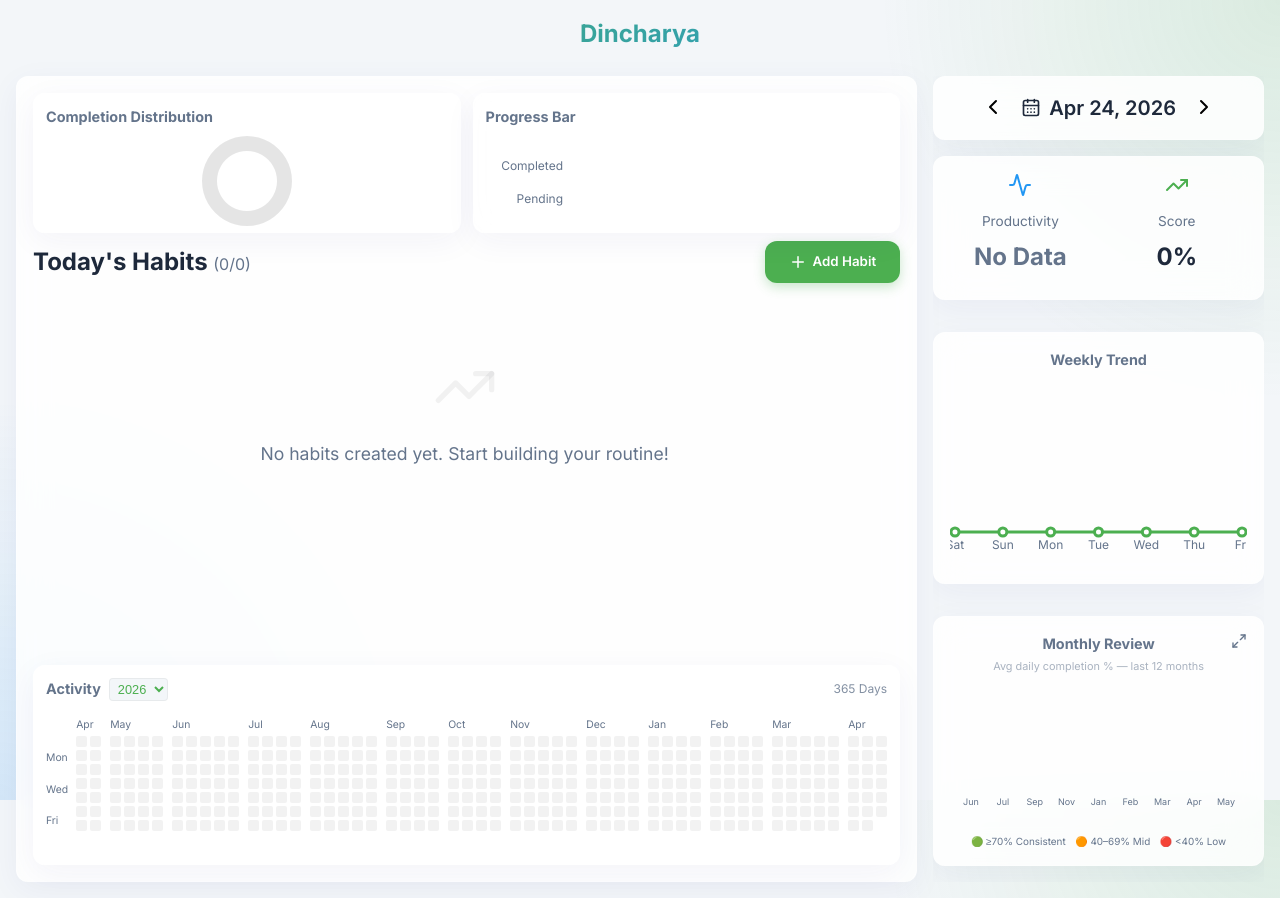
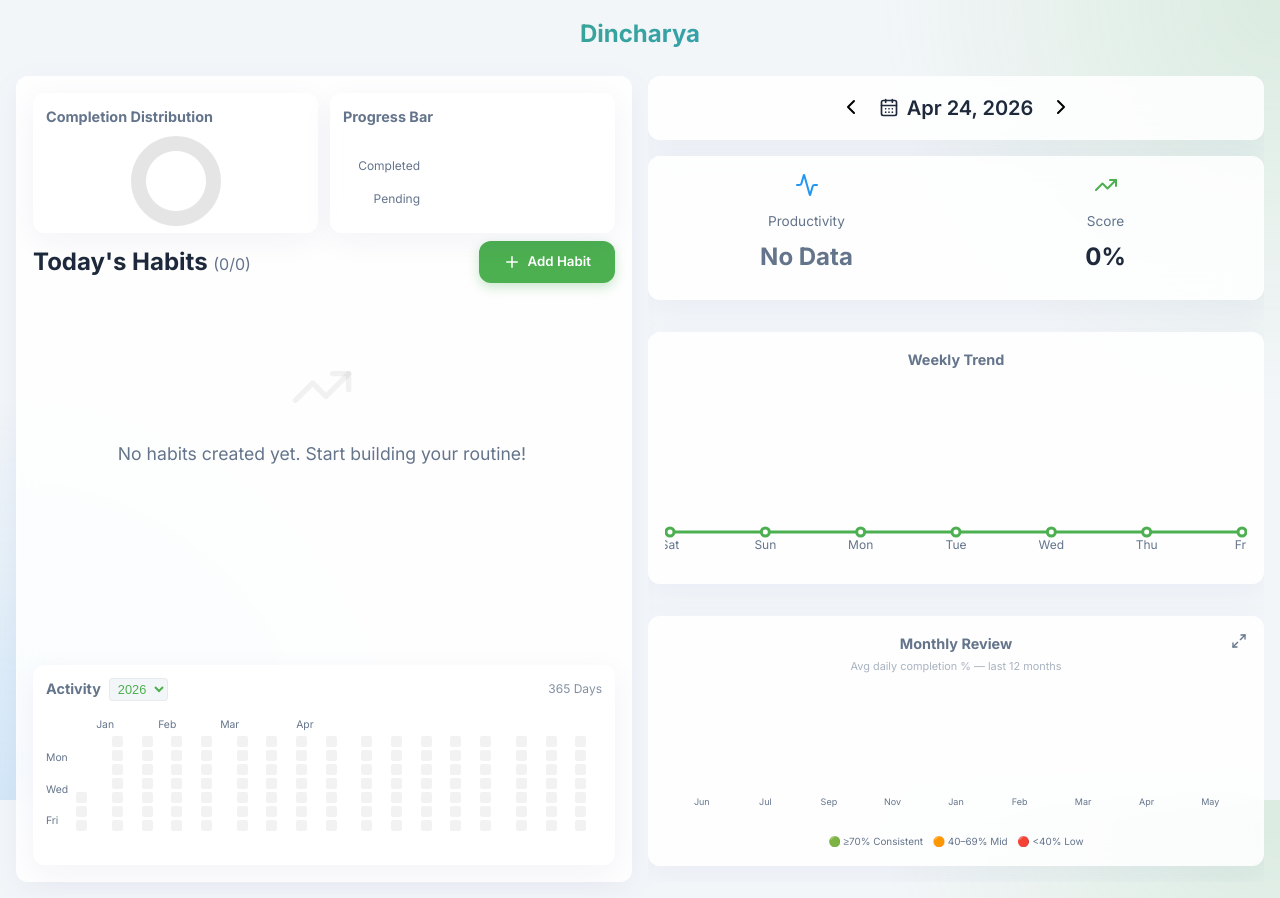
Before and after one commit to anilbk10/Dincharya, a React (Vite) app: page / in a window 1280 px wide. Built offline with nearby package versions, Linux system fonts and the light colour scheme.

Commit message:
activity update

```diff
--- a/src/App.tsx
+++ b/src/App.tsx
@@ -257,17 +257,17 @@ function App() {
 
 
   const systemToday = new Date();
+  const yearStartDate = new Date(selectedActivityYear, 0, 1);
+  const activityEndDate = selectedActivityYear !== currentYearNumber ? new Date(selectedActivityYear, 11, 31) : systemToday;
 
-  let activityEndDate = systemToday;
-  if (selectedActivityYear !== currentYearNumber) {
-    activityEndDate = new Date(selectedActivityYear, 11, 31); // Dec 31
-  }
+  const actualDaysCount = Math.round((activityEndDate.getTime() - yearStartDate.getTime()) / (1000 * 60 * 60 * 24)) + 1;
+  const leadingPadding = yearStartDate.getDay();
+  const trailingPadding = (7 - ((leadingPadding + actualDaysCount) % 7)) % 7;
 
-  const endWeekday = activityEndDate.getDay(); // 0-6
-  const totalDays = (52 * 7) + (endWeekday + 1); // Exact days to start on 52 weeks ago Sunday
-
-  const activityData = Array.from({ length: totalDays }).map((_, i) => {
-    const d = subDays(activityEndDate, totalDays - 1 - i);
+  const activityData = [
+    ...Array.from({ length: leadingPadding }, () => ({ date: '', level: 0, ratio: 0, isPadding: true })),
+    ...Array.from({ length: actualDaysCount }).map((_, i) => {
+      const d = addDays(yearStartDate, i);
       const dStr = format(d, 'yyyy-MM-dd');
       const ratio = calculateDayScore(dStr);
       let level = 0;
@@ -275,11 +275,11 @@ function App() {
       else if (ratio >= 0.4 && ratio < 0.75) level = 2;
       else if (ratio >= 0.75) level = 3;
       return { date: dStr, level, ratio, isPadding: false };
-  });
+    }),
+    ...Array.from({ length: trailingPadding }, () => ({ date: '', level: 0, ratio: 0, isPadding: true })),
+  ];
 
-  for(let i = endWeekday + 1; i < 7; i++) {
-    activityData.push({ date: '', level: 0, ratio: 0, isPadding: true });
-  }
+  const weekCount = Math.ceil(activityData.length / 7);
 
   const getColorForLevel = (level: number) => {
     if (level === 1) return 'rgba(76, 175, 80, 0.3)';
@@ -470,7 +470,7 @@ function App() {
               </div>
               <div ref={activityScrollRef} style={{ position: 'relative', overflowX: 'auto', paddingBottom: '0.5rem', flex: 1, scrollBehavior: 'smooth' }}>
                 <div style={{ display: 'flex', gap: '3px', marginBottom: '4px' }}>
-                  {Array.from({ length: 53 }).map((_, c) => {
+                  {Array.from({ length: weekCount }).map((_, c) => {
                     const firstDayOfCol = activityData[c * 7];
                     const monthName = firstDayOfCol && !firstDayOfCol.isPadding ? format(new Date(firstDayOfCol.date), 'MMM') : '';
                     const prevFirstDayOfCol = c > 0 ? activityData[(c - 1) * 7] : null;
```
Lines whose indentation alone changed are shown as unchanged.
